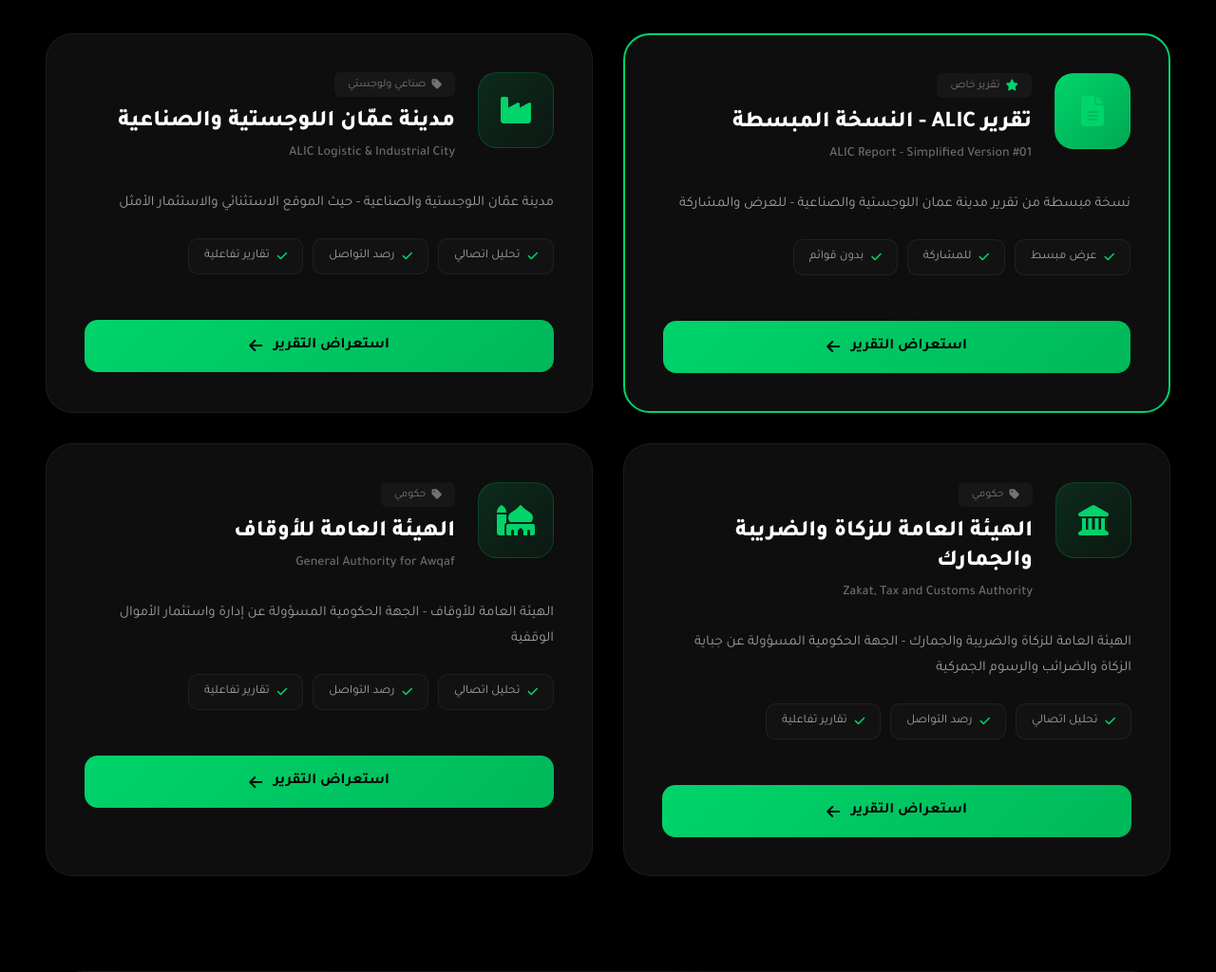
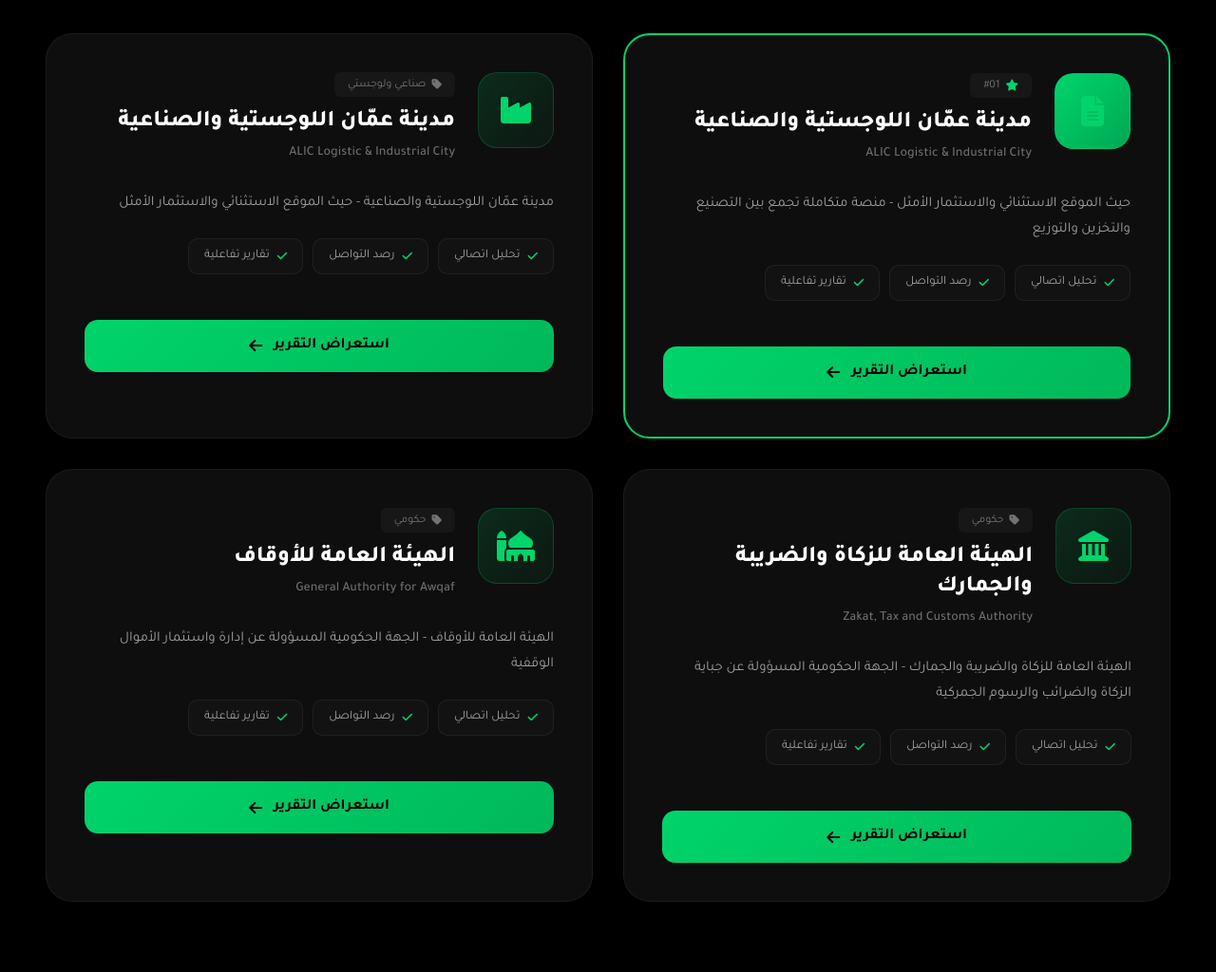
Before and after one commit to 24-45/platform, a Flask app: page /Project in a window 1280 px wide. Shown: the part 838-1862 px from the top of the page at 95% size. Run offline with Flask 3, Linux system fonts and the light colour scheme; the visitor is signed in with stand-in values (Sample User, id 1).

Commit message:
تصحيح: اسم المشروع مدينة عمان اللوجستية والصناعية (#01)

```diff
--- a/templates/platform/admin.html
+++ b/templates/platform/admin.html
@@ -1212,8 +1212,8 @@
                         </label>
                         <label class="checkbox-label">
                             <input type="checkbox" name="can_access_alic_report" id="edit_can_access_alic_report" value="1">
-                            <i class="fas fa-file-alt" style="color: var(--green);"></i>
-                            الوصول لتقرير ALIC (#01)
+                            <i class="fas fa-industry" style="color: var(--green);"></i>
+                            مدينة عمّان اللوجستية والصناعية (#01)
                         </label>
                     </div>
                 </div>
--- a/templates/platform/client_dashboard.html
+++ b/templates/platform/client_dashboard.html
@@ -1019,28 +1019,28 @@
                         <div class="card-info">
                             <span class="card-type">
                                 <i class="fas fa-star" style="color: #00D46A;"></i>
-                                تقرير خاص
+                                #01
                             </span>
-                            <h3 class="card-name">تقرير ALIC - النسخة المبسطة</h3>
-                            <p class="card-name-en">ALIC Report - Simplified Version #01</p>
+                            <h3 class="card-name">مدينة عمّان اللوجستية والصناعية</h3>
+                            <p class="card-name-en">ALIC Logistic & Industrial City</p>
                         </div>
                     </div>
                     <div class="card-body">
                         <p class="card-description">
-                            نسخة مبسطة من تقرير مدينة عمان اللوجستية والصناعية - للعرض والمشاركة
+                            حيث الموقع الاستثنائي والاستثمار الأمثل - منصة متكاملة تجمع بين التصنيع والتخزين والتوزيع
                         </p>
                         <div class="card-features">
                             <span class="feature-tag">
                                 <i class="fas fa-check"></i>
-                                عرض مبسط
+                                تحليل اتصالي
                             </span>
                             <span class="feature-tag">
                                 <i class="fas fa-check"></i>
-                                للمشاركة
+                                رصد التواصل
                             </span>
                             <span class="feature-tag">
                                 <i class="fas fa-check"></i>
-                                بدون قوائم
+                                تقارير تفاعلية
                             </span>
                         </div>
                     </div>
```
